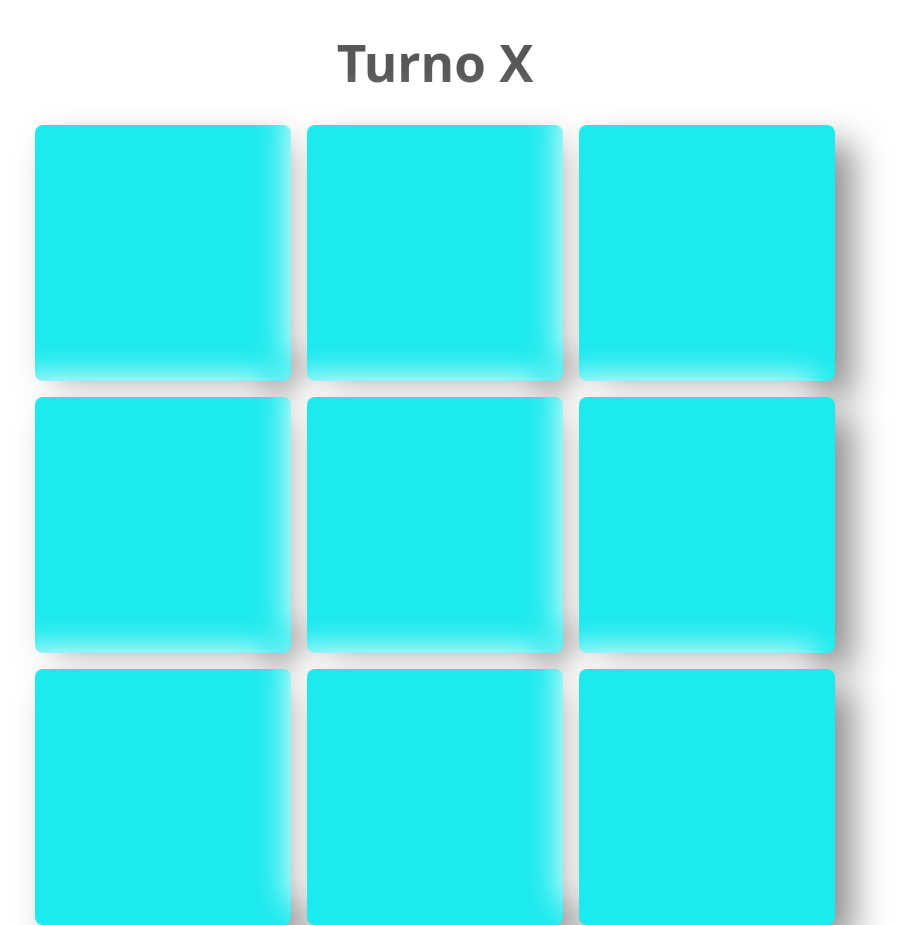
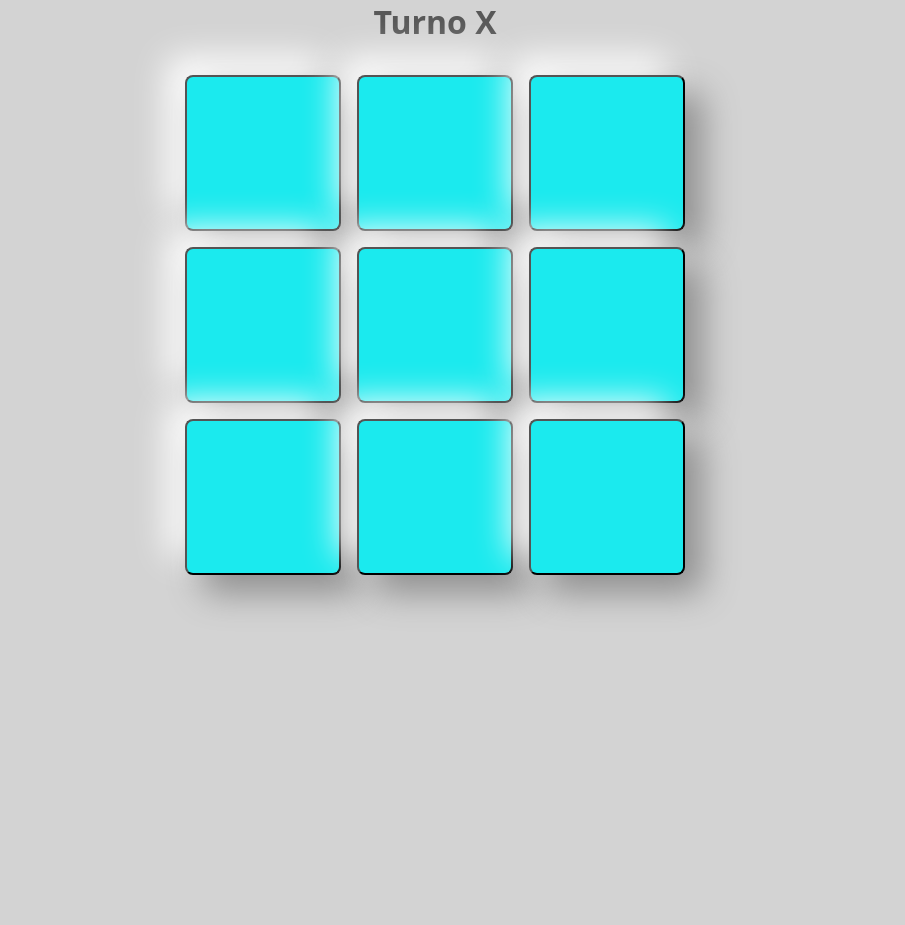
Before and after one commit to faberordonez1/react-learn, a React (Vite) app in the folder projects/triki/: page / in a window 1280 px wide. Shown: the whole page, without its empty margins (205-1110 px from the left). After the commit the page ends 800 px from the top, so only its background shows below. Built offline with nearby package versions, Linux system fonts and the light colour scheme.

Commit message:
Change Css triqui

```diff
--- a/projects/triki/src/App.css
+++ b/projects/triki/src/App.css
@@ -1,32 +1,37 @@
 #root {
-  max-width: 1280px;
-  margin: 0 auto;
-  padding: 0;
+
 }
 .App{
   text-align: center;
   color: #585858;
+
+  display: flex;
+  flex-direction: column;
+  gap: 2em;
 }
+
 .board{
+  height:500px;
+  max-height: 500px;
+    /* margin: 4px auto 100px auto;  */
+    display: grid;
+    grid-template-columns: repeat(3,1fr);
+    gap: 1em;
+    /* aspect-ratio: 1/1; */
+    margin: auto;
+}
+
+.square {
   display: flex;
   justify-content: center;
   align-items: center;
-  flex-wrap: wrap;
-  gap: 1rem;
-  width: 80vw;
-  text-align: center;
-}
 
-.square {
-  width: 25%;
-  max-width: 25%;
-  min-width: 25%;
+  font-size: 50px;
   aspect-ratio: 1/1;
   border-radius: 8px;
   background: #1beaee;
-  padding: 0;
-  font-size: 90px;
   font-weight: bold;
+  color: white;
   box-shadow:  18px 18px 35px #8f8f8f,
              -18px -18px 35px #ffffff;
 }
--- a/projects/triki/src/index.css
+++ b/projects/triki/src/index.css
@@ -1,7 +1,12 @@
+* {
+  margin: 0;
+  padding: 0;
+  box-sizing: border-box;
+}
+
 :root {
   font-family: system-ui, Avenir, Helvetica, Arial, sans-serif;
-  line-height: 1.5;
-  font-weight: 400;
+  /* line-height: 1.5; */
 
   color-scheme: light dark;
   color: rgba(255, 255, 255, 0.87);
@@ -12,57 +17,3 @@
   -webkit-font-smoothing: antialiased;
   -moz-osx-font-smoothing: grayscale;
 }
-
-a {
-  font-weight: 500;
-  color: #646cff;
-  text-decoration: inherit;
-}
-a:hover {
-  color: #535bf2;
-}
-
-body {
-  margin: 0;
-  display: flex;
-  place-items: center;
-  min-width: 320px;
-  min-height: 100vh;
-}
-
-h1 {
-  font-size: 3.2em;
-  line-height: 1.1;
-}
-
-button {
-  border-radius: 8px;
-  border: 1px solid transparent;
-  padding: 0.6em 1.2em;
-  font-size: 1em;
-  font-weight: 500;
-  font-family: inherit;
-  background-color: #1a1a1a;
-  cursor: pointer;
-  transition: border-color 0.25s;
-}
-button:hover {
-  border-color: #646cff;
-}
-button:focus,
-button:focus-visible {
-  outline: 4px auto -webkit-focus-ring-color;
-}
-
-@media (prefers-color-scheme: light) {
-  :root {
-    color: #213547;
-    background-color: #ffffff;
-  }
-  a:hover {
-    color: #747bff;
-  }
-  button {
-    background-color: #f9f9f9;
-  }
-}
```
